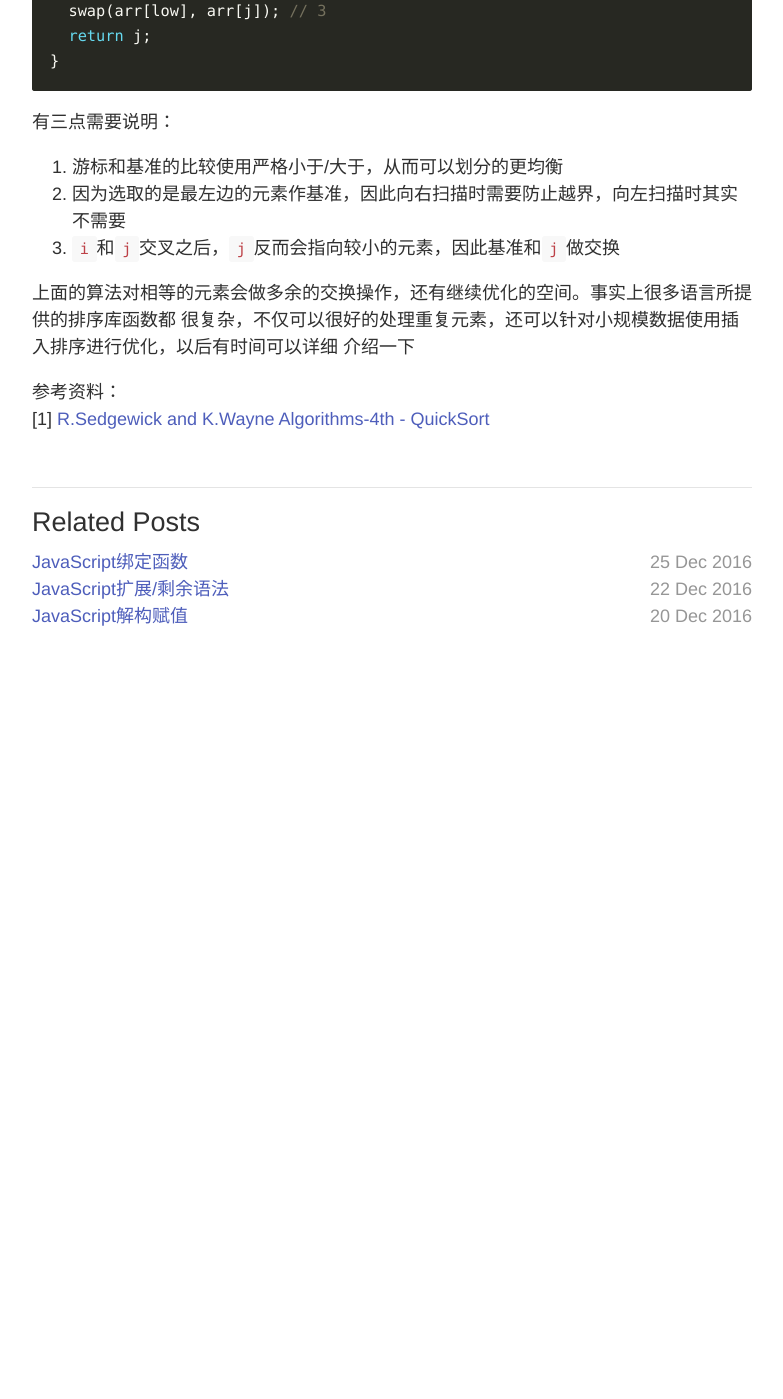
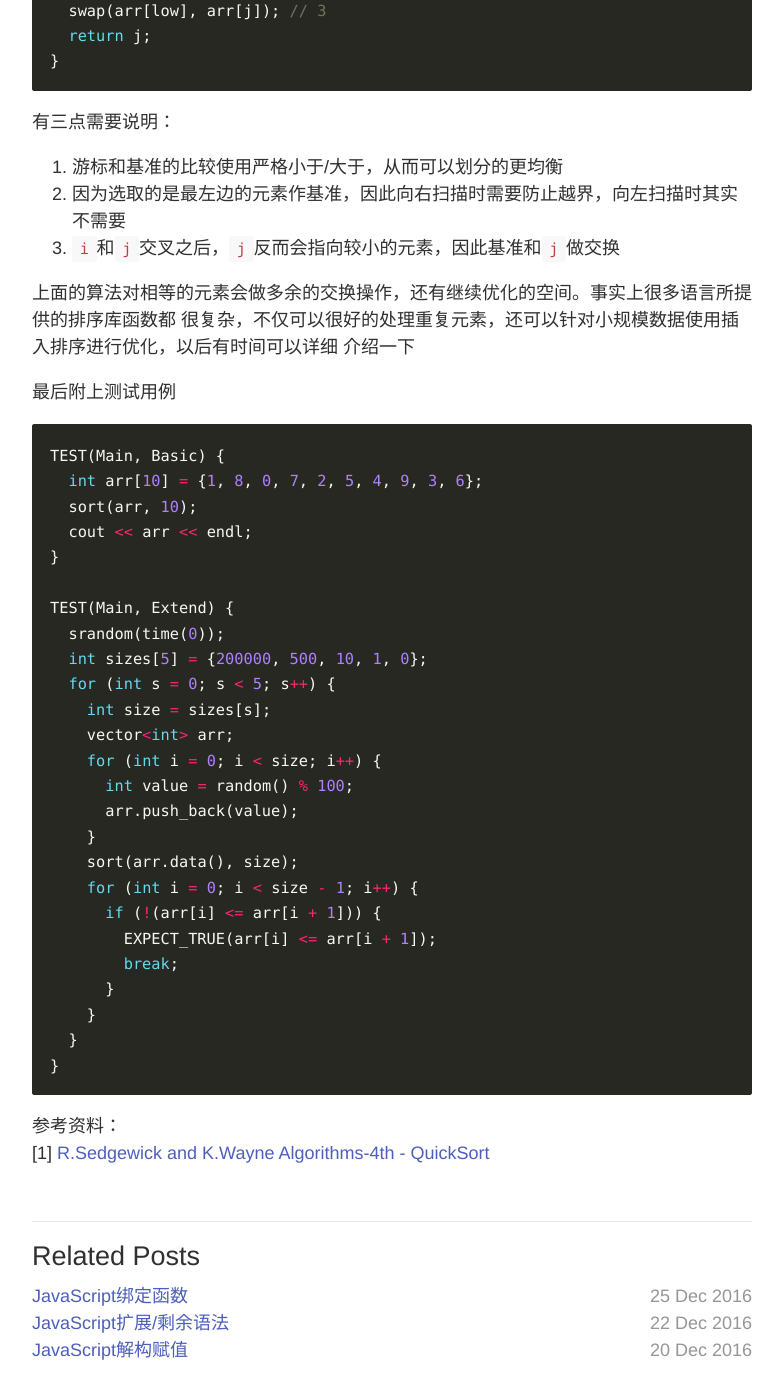
Before and after one commit to skylerlee/codelet, a Jekyll site: the page built from _posts/2016-02-03-sorting.md, in a window 1280 px wide and 1400 px high, scrolled down 8096 px. Shown: the whole window, without its empty margins (248-1031 px from the left). Built offline with Jekyll 4.4.1, drawn with Linux system fonts in a browser that asks for light colours; comment, search, counter and statistics services are not loaded; before the commit the page ends 8762 px from its top, so only the background shows below that.

Commit message:
Add test code

````diff
--- a/_posts/2016-02-03-sorting.md
+++ b/_posts/2016-02-03-sorting.md
@@ -335,5 +335,35 @@ int _partition(int arr[], int low, int high) {
 很复杂，不仅可以很好的处理重复元素，还可以针对小规模数据使用插入排序进行优化，以后有时间可以详细
 介绍一下
 
+最后附上测试用例
+
+```cpp
+TEST(Main, Basic) {
+  int arr[10] = {1, 8, 0, 7, 2, 5, 4, 9, 3, 6};
+  sort(arr, 10);
+  cout << arr << endl;
+}
+
+TEST(Main, Extend) {
+  srandom(time(0));
+  int sizes[5] = {200000, 500, 10, 1, 0};
+  for (int s = 0; s < 5; s++) {
+    int size = sizes[s];
+    vector<int> arr;
+    for (int i = 0; i < size; i++) {
+      int value = random() % 100;
+      arr.push_back(value);
+    }
+    sort(arr.data(), size);
+    for (int i = 0; i < size - 1; i++) {
+      if (!(arr[i] <= arr[i + 1])) {
+        EXPECT_TRUE(arr[i] <= arr[i + 1]);
+        break;
+      }
+    }
+  }
+}
+```
+
 参考资料：
 [1] [R.Sedgewick and K.Wayne Algorithms-4th - QuickSort](https://algs4.cs.princeton.edu/23quicksort/)
````
